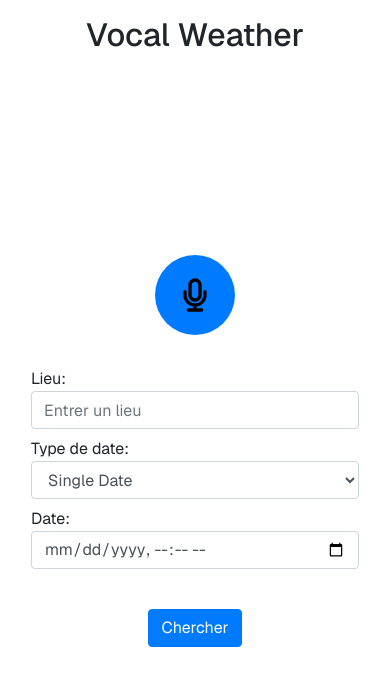
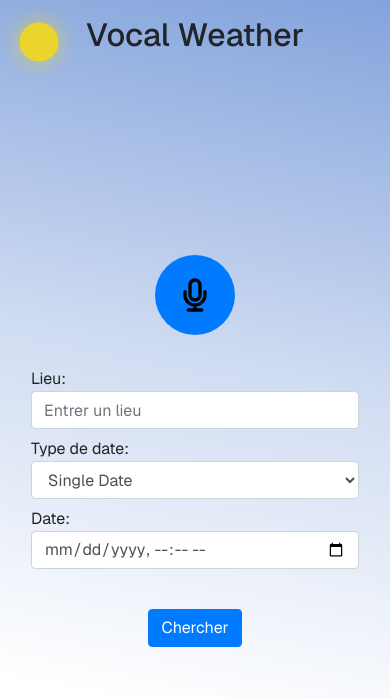
Before and after one commit to MelodyDuplaix/Vocal_Weather, a Next.js app in the folder frontend/vocal_weather/: page / in a window 390 px wide. Shown: the top 698 px of the page. Built offline with nearby package versions, Linux system fonts and the light colour scheme.

Commit message:
style: Ajout d'un fond dégradé à l'application

```diff
--- a/frontend/vocal_weather/src/app/page.js
+++ b/frontend/vocal_weather/src/app/page.js
@@ -199,6 +199,7 @@ export default function Home() {
   return (
     <div className={styles.page}>
       <h1 className={styles.title}>Vocal Weather</h1>
+      <div className={styles.sun}></div>
       <main className={styles.main}>
       {apiResult && (
         <div className={styles.result}>
--- a/frontend/vocal_weather/src/app/page.module.css
+++ b/frontend/vocal_weather/src/app/page.module.css
@@ -8,6 +8,8 @@
   min-height: 100vh;
   padding: 80px;
   font-family: var(--font-geist-sans);
+  background: rgb(131,163,220);
+  background: linear-gradient(191deg, rgba(131,163,220,1) 0%, rgba(131,163,220,0.38035724543723737) 43%, rgba(131,163,220,0) 82%);
 }
 
 @media (prefers-color-scheme: dark) {
@@ -111,3 +113,29 @@
 .currentWeather .col-md-9 p {
   margin-bottom: 0.5rem;
 }
+
+
+.sun {
+  position: absolute;
+  width: 8vw;
+  height: 8vw;
+  max-width: 150px;
+  max-height: 150px;
+  background-color: rgba(255, 223, 0, 0.8);
+  border-radius: 50%;
+  box-shadow: 0 0 20px rgba(255, 223, 0, 0.6);
+  top: 10%;
+  left: 70%;
+  transform: translate(-50%, -50%);
+}
+
+@media (max-width: 600px) {
+  .sun {
+      width: 10vw;
+      height: 10vw;
+      max-width: 100px;
+      max-height: 100px;
+      top: 5%;
+      left: 10%;
+  }
+}
```
